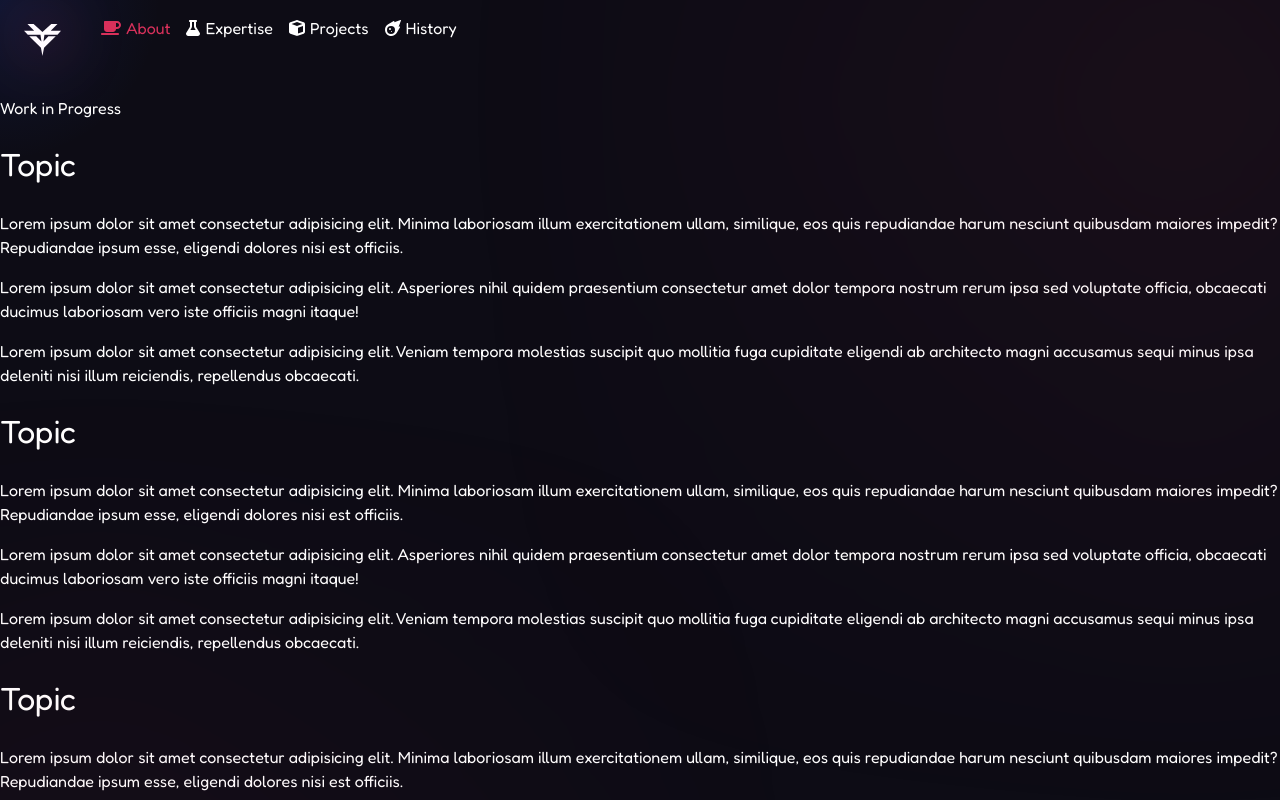
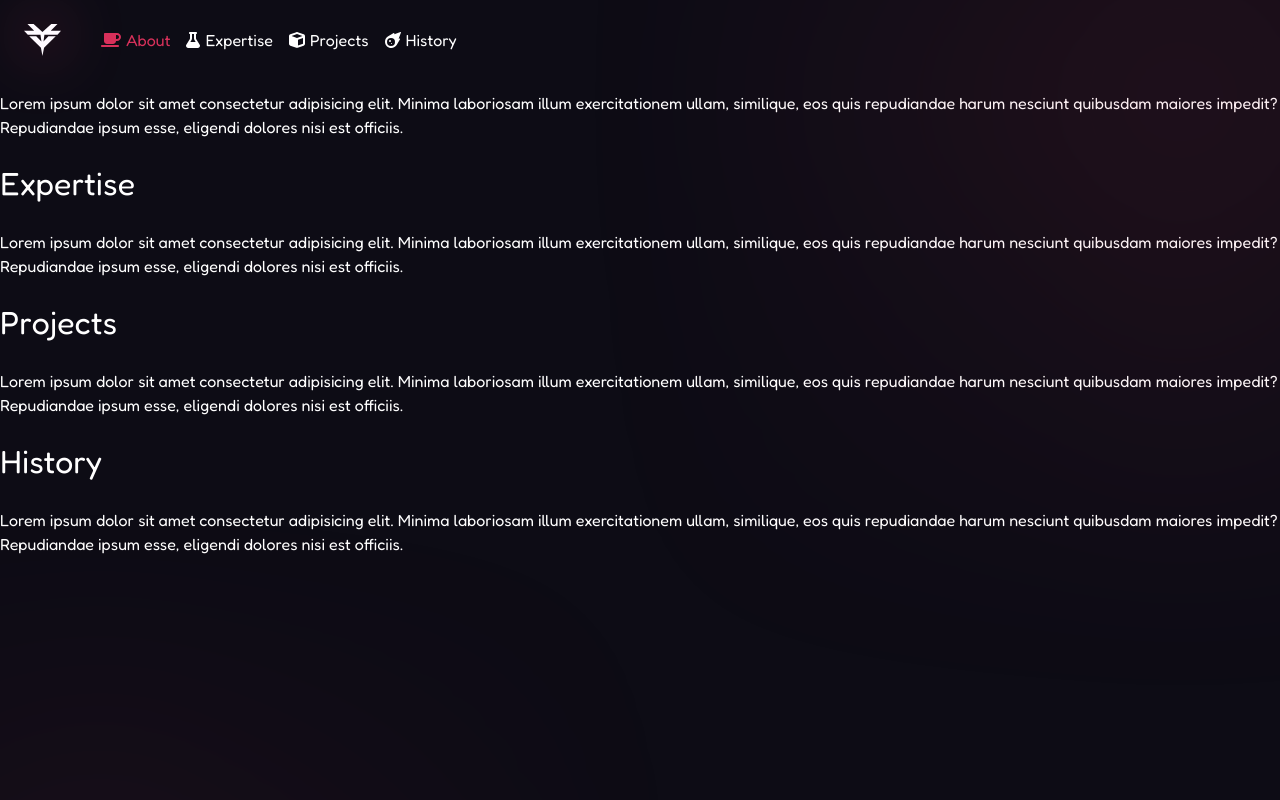
Before and after one commit to heliacer/heliacer.github.io, a React (Vite) app: page / in a window 1280 px wide. Shown: the top 800 px of the page. Built offline with nearby package versions, Linux system fonts and the light colour scheme.

Commit message:
nav scroll

```diff
--- a/src/App.tsx
+++ b/src/App.tsx
@@ -2,40 +2,45 @@ import Navigation from './ui/navigation';
 import AOS from 'aos';
 import 'aos/dist/aos.css';
 import { GlowBallRows } from './ui/misc';
-import { useEffect } from 'react';
-import GradientDiv from './ui/gradient';
+import { useEffect, useState } from 'react';
+import { capitalize } from '@mui/material';
 
-function Topic() {
+function Topic({name} : {name: string}) {
   useEffect(() => {
     AOS.init();
   }, []);
 
   return (
-    <div className="topic" data-aos="fade-up">
-      <h1>Topic</h1>
+    <div id={name} className="topic" data-aos="fade-up">
+      <h1>{capitalize(name)}</h1>
       <p>Lorem ipsum dolor sit amet consectetur adipisicing elit. Minima laboriosam illum exercitationem ullam, similique, eos quis repudiandae harum nesciunt quibusdam maiores impedit? Repudiandae ipsum esse, eligendi dolores nisi est officiis.</p>
-      <p>Lorem ipsum dolor sit amet consectetur adipisicing elit. Asperiores nihil quidem praesentium consectetur amet dolor tempora nostrum rerum ipsa sed voluptate officia, obcaecati ducimus laboriosam vero iste officiis magni itaque!</p>
-      <p>Lorem ipsum dolor sit amet consectetur adipisicing elit. Veniam tempora molestias suscipit quo mollitia fuga cupiditate eligendi ab architecto magni accusamus sequi minus ipsa deleniti nisi illum reiciendis, repellendus obcaecati.</p>
     </div>
   );
 }
 
 export default function App() {
+  const [onTop, setOnTop] = useState(false);
+  useEffect(() => {
+    const onTopHandler = () =>{
+      if (window.scrollY > 0) {
+        setOnTop(false);
+      } else {
+        setOnTop(true);
+      }
+    }
+    window.addEventListener('scroll', onTopHandler);
+    return () => window.removeEventListener('scroll',onTopHandler);
+  });
   return (
     <>
-      <GradientDiv className = {'pointer-events-none fixed inset-0 z-30 transition duration-300 lg:absolute'}>
-        <Navigation />
-        <GlowBallRows count={6} distance={1000} radius={100} />
-        <p>Work in Progress</p>
-        <Topic />
-        <Topic />
-        <Topic />
-        <Topic />
-        <Topic />
-        <Topic />
-        <Topic />
-        <Topic />
-      </GradientDiv>
+      <Navigation className={onTop ? '' : 'scrolled'}/>
+      <GlowBallRows count={6} distance={1000} radius={100} />
+      <div className='content'>
+      <Topic name='about' />
+      <Topic name='expertise' />
+      <Topic name='projects' />
+      <Topic name='history'/>
+      </div>
     </>
   );
 }
--- a/src/main.css
+++ b/src/main.css
@@ -1,6 +1,7 @@
 @import url('https://fonts.googleapis.com/css2?family=Fredoka:wght@300..700&display=swap');
 
 :root {
+  color-scheme: dark;
   font-family: 'Fredoka', sans-serif;
   line-height: 1.5;
   font-weight: 400;
@@ -9,8 +10,7 @@
   --bg-secondary: #0f0f0f;
   --royal-blue: #0a2463ff;
   --celestial-blue: #3e92ccff;
-  --ghost-white: #fffaffff;
-  --cerise: #d8315bff;
+  --cerise: #d8315b;
 }
 
 body {
@@ -18,12 +18,20 @@ body {
   color: white;
   margin: 0;
   padding: 0;
+  overflow: hidden;
+}
+nav{
+  background: var(--bg-primary);
+  position: fixed;
+  display: flex;
+  align-items: center;
+  gap: 1em;
+  width: 100%;
+  top: 0;
 }
 
-nav{
-  display: flex;
-  align-items: self-start;
-  gap: 1em;
+nav.scrolled{
+  border-bottom: white 1px solid;
 }
 
 nav a{
@@ -35,6 +43,7 @@ nav a{
 a{
   text-decoration: none;
   color: white;
+  transition: 0.3s;
 }
 
 .active{
@@ -54,34 +63,16 @@ h1, h2, h3, h4, h5, h6 {
 }
 
 .logo:active{
-  height: 2.5em;
+  transform: translateY(5px);
 }
-.logo:hover, a:hover {
+
+.logo:hover{
   filter: drop-shadow(0 0 2em var(--cerise));
   transition: 0.3s;
 }
-
-::-webkit-scrollbar{
-  background: transparent;
-  width: 10px;
-}
-
-::-webkit-scrollbar-thumb{
-  cursor: grab;
-  background: var(--cerise);
-  border-radius: 10px;
-  margin: 5px;
-}
-
-::-webkit-scrollbar-thumb:active{
-  cursor: grabbing;
-}
-
 .glowball{
   position: absolute;
   border-radius: 50%;
-  height: 20rem;
-  width: 20rem;
   background-color: var(--cerise);
-  filter: blur(250px);
+  filter: blur(200px);
 }
--- a/src/ui/gradient.tsx
+++ /dev/null
@@ -1,40 +0,0 @@
-import { useEffect, useState } from "react";
-
-const GradientPosition = () => {
-
-    const [ mousePosition, setMousePosition] = useState({ x: 0, y: 0 });
-
-    useEffect(() => {
-        const updateMousePosition = (ev:MouseEvent) => {
-            setMousePosition({ x: ev.clientX, y: ev.clientY });
-        };
-        // Add Scroll Event
-        window.addEventListener('mousemove', updateMousePosition);
-        return () => {
-            window.removeEventListener('mousemove', updateMousePosition);
-        };
-    }, []);
-
-    return (mousePosition)
-};
-
-
-interface GradientProps {
-    className:string
-    children:React.ReactNode
-}
-const GradientDiv:React.FC<GradientProps> = ({className,children}) =>{
-    return(
-        <div
-
-            style={{
-                background: `radial-gradient(200px at ${GradientPosition().x}px ${GradientPosition().y}px, rgba(29, 78, 216, 0.15)  , transparent 80% )`
-            }}
-
-            className={className}>
-            {children}
-        </div>
-    )
-}
-
-export default GradientDiv
--- a/src/ui/navigation.tsx
+++ b/src/ui/navigation.tsx
@@ -1,12 +1,8 @@
-import React from 'react';
+import React, { useEffect } from 'react';
 import Logo from '../assets/logo.svg';
 import { FontAwesomeIcon } from '@fortawesome/react-fontawesome'
 import { IconDefinition, faCube, faFlask, faMeteor, faMugSaucer } from '@fortawesome/free-solid-svg-icons';
-
-
-function capitalize(str: string): string {
-  return str.charAt(0).toUpperCase() + str.slice(1);
-}
+import { capitalize } from '@mui/material';
 
 interface NavLinkProps {
   name: string;
@@ -14,18 +10,31 @@ interface NavLinkProps {
   isActive: boolean;
 }
 
-{/* redo this whole link part, make better nav links */}
 const NavLink: React.FC<NavLinkProps> = ({ name, icon, isActive }) => {
+  function hashUpdate() {
+    let links = document.querySelectorAll('nav a');
+    links.forEach(link => {
+      link.classList.remove('active');
+      if (link.getAttribute('href') === window.location.hash) {
+        link.classList.add('active');
+      }
+    });
+  }
+
+  useEffect( ()=> {
+    window.addEventListener('hashchange',hashUpdate)}
+  )
   return (
+    window.removeEventListener('hashchange',hashUpdate),
     <a href={`#${name}`} className={isActive ? "active" : ""}>
       <FontAwesomeIcon icon={icon} />
       <p className="pc">{capitalize(name)}</p>
     </a>
   );
 }
-export default function Navbar() {
+export default function Navbar({className} : {className: string}) {
     return (
-    <nav>
+    <nav className={className}>
         <img src={Logo} className="logo" alt="Heliacer logo" />
         <NavLink name='about' icon={faMugSaucer} isActive={true} />
         <NavLink name='expertise' icon={faFlask} isActive={false} />
```
